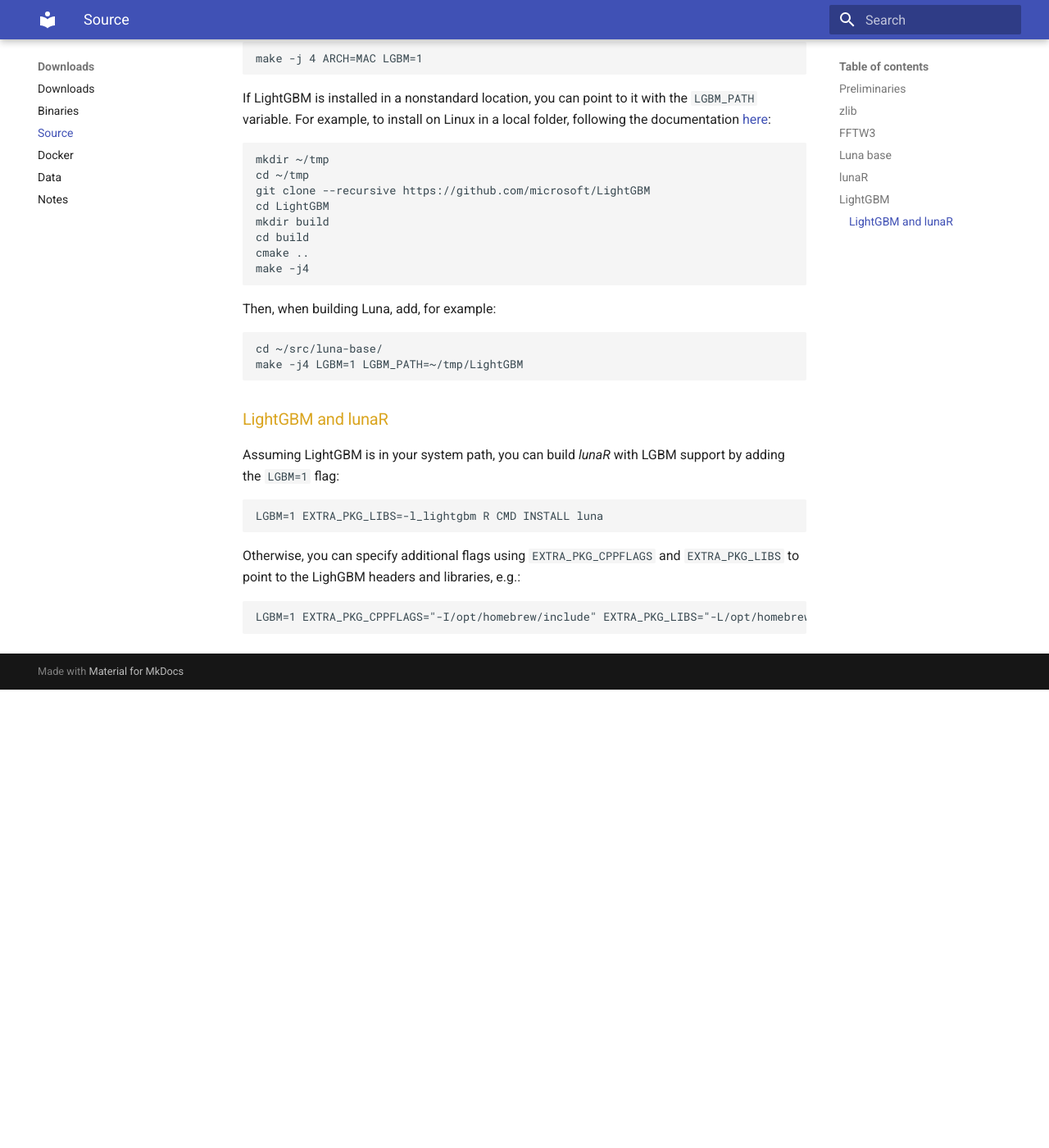
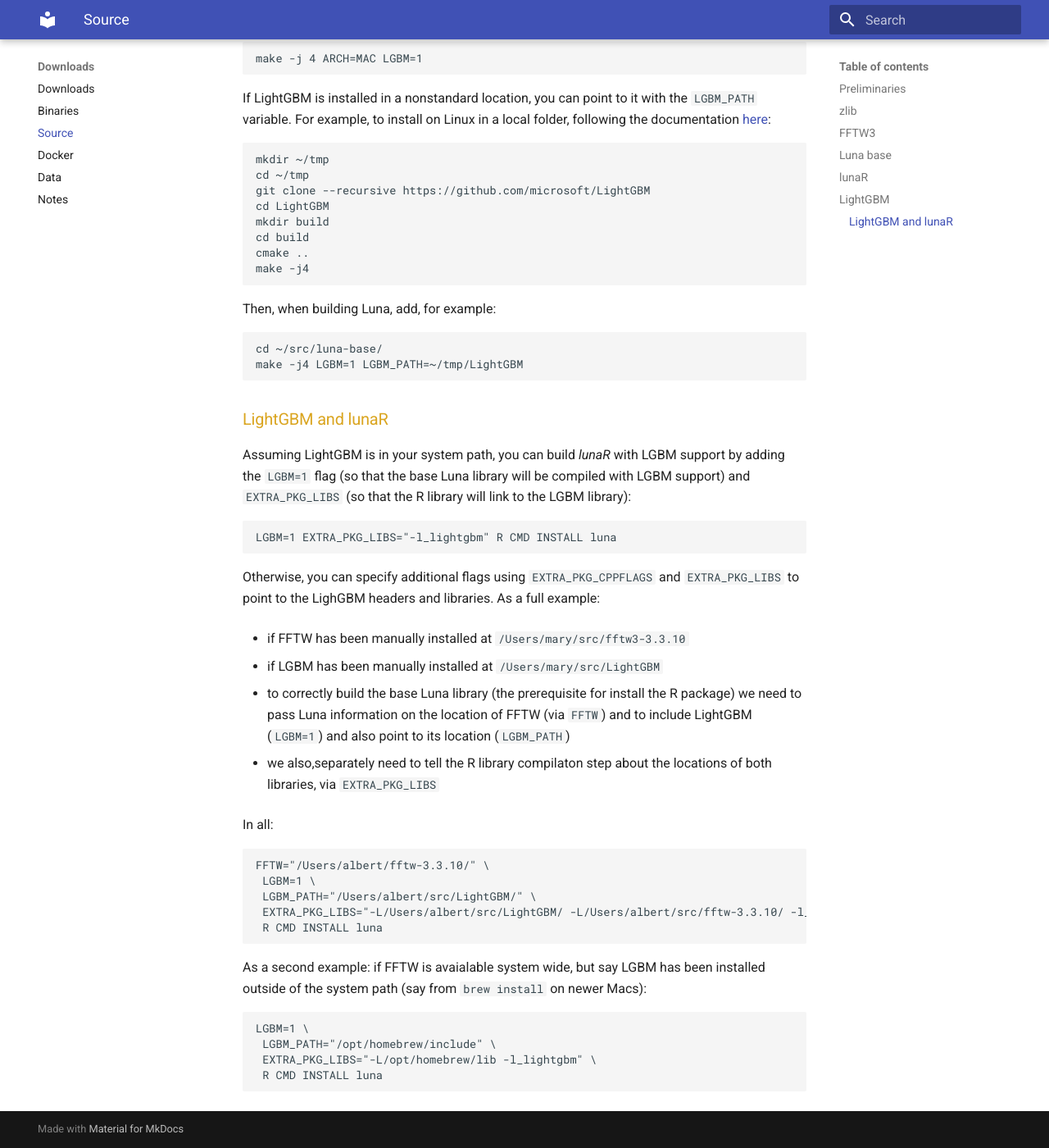
Before and after one commit to remnrem/luna-doc, an MkDocs documentation site: the page built from docs/download/source.md, in a window 1280 px wide and 1400 px high, scrolled down 5873 px. Shown: the whole window at 82% size. Built offline with MkDocs 1.6.1 and Material for MkDocs 9.7.7, drawn with Linux system fonts in a browser that asks for light colours; before the commit the page ends 6714 px from its top, so only the background shows below that.

````diff
--- a/docs/download/source.md
+++ b/docs/download/source.md
@@ -327,16 +327,43 @@ make -j4 LGBM=1 LGBM_PATH=~/tmp/LightGBM
 ### LightGBM and lunaR
 
 Assuming LightGBM is in your system path, you can build _lunaR_ with
-LGBM support by adding the `LGBM=1` flag:
+LGBM support by adding the `LGBM=1` flag (so that the base Luna library will be
+compiled with LGBM support) and `EXTRA_PKG_LIBS` (so that the R library will link to
+the LGBM library):
 
 ```
-LGBM=1 EXTRA_PKG_LIBS=-l_lightgbm R CMD INSTALL luna
+LGBM=1 EXTRA_PKG_LIBS="-l_lightgbm" R CMD INSTALL luna
 ```
 
 Otherwise, you can specify additional flags using `EXTRA_PKG_CPPFLAGS`
-and `EXTRA_PKG_LIBS` to point to the LighGBM headers and libraries,
-e.g.:
+and `EXTRA_PKG_LIBS` to point to the LighGBM headers and libraries.  As a full example:
+
+ - if FFTW has been manually installed at `/Users/mary/src/fftw3-3.3.10`
+
+ - if LGBM has been manually installed at `/Users/mary/src/LightGBM`
+
+ - to correctly build the base Luna library (the prerequisite for
+ install the R package) we need to pass Luna information on the
+ location of FFTW (via `FFTW`) and to include LightGBM (`LGBM=1`) and
+ also point to its location (`LGBM_PATH`)
+
+ - we also,separately need to tell the R library compilaton step about the locations of both libraries, via `EXTRA_PKG_LIBS`
+
+In all:
 
 ```
-LGBM=1 EXTRA_PKG_CPPFLAGS="-I/opt/homebrew/include" EXTRA_PKG_LIBS="-L/opt/homebrew/lib -l_lightgbm" R CMD INSTALL luna
+FFTW="/Users/albert/fftw-3.3.10/" \
+ LGBM=1 \
+ LGBM_PATH="/Users/albert/src/LightGBM/" \
+ EXTRA_PKG_LIBS="-L/Users/albert/src/LightGBM/ -L/Users/albert/src/fftw-3.3.10/ -l_lightgbm" \
+ R CMD INSTALL luna
 ```
+
+As a second example: if FFTW is avaialable system wide, but say LGBM has been installed outside of the system path (say from `brew install` on newer Macs):
+
+```
+LGBM=1 \
+ LGBM_PATH="/opt/homebrew/include" \
+ EXTRA_PKG_LIBS="-L/opt/homebrew/lib -l_lightgbm" \
+ R CMD INSTALL luna
+```
````
Also changed, not shown: docs/updates.md (+26 -0 lines), docs/vignettes/rcox.md (+23 -36 lines).
